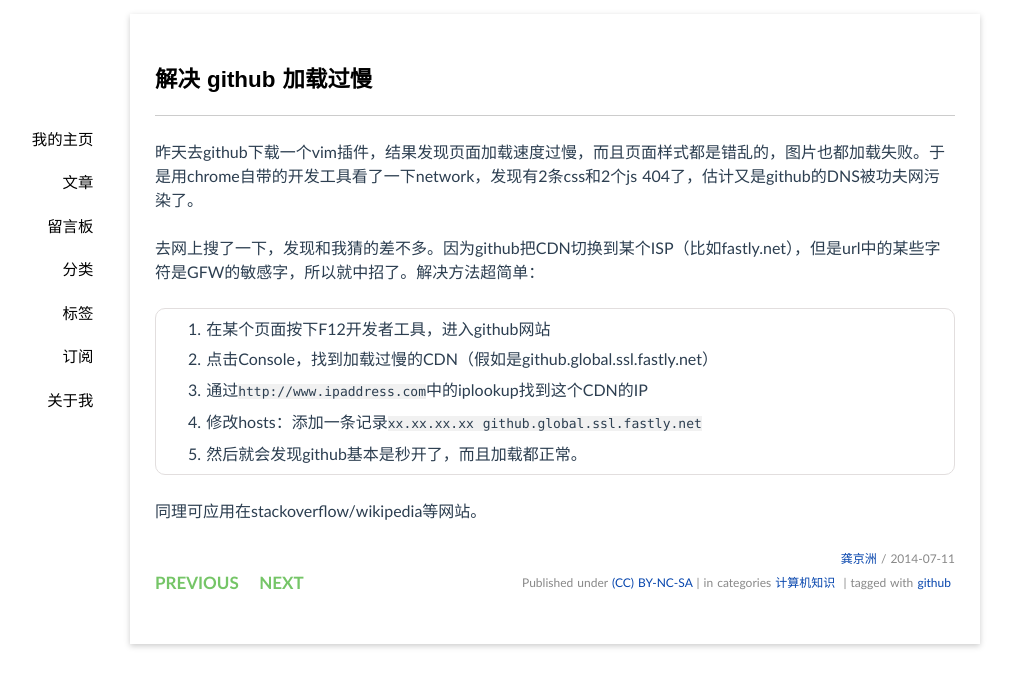
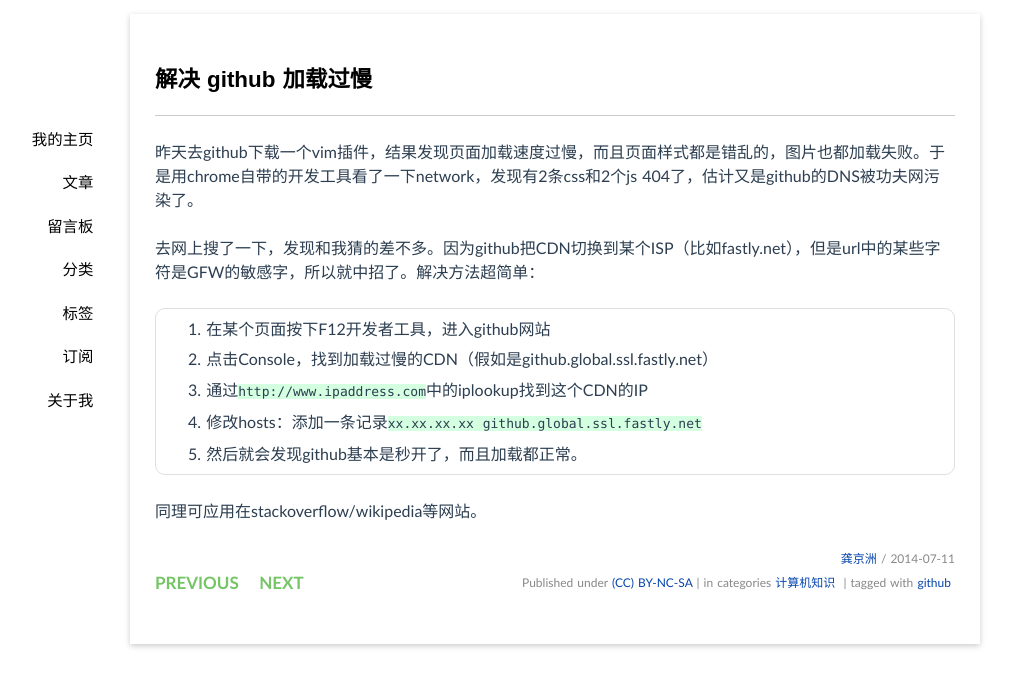
Before and after one commit to jzoe/post, a Jekyll site: the page built from _posts/2014-07-11-github-rapid.md, in a window 1280 px wide. Shown: the top 687 px of the page, without its empty margins (85-1098 px from the left). Built offline with Jekyll 4.4.1, drawn with Linux system fonts in a browser that asks for light colours; Markdown is read by kramdown in place of the engine named in the settings; comment, search, counter and statistics services are not loaded.

Commit message:
alter the code background color

```diff
--- a/media/css/style.css
+++ b/media/css/style.css
@@ -90,7 +90,7 @@
 h3{font-family:"Cuprum","Hiragino Sans GB","Microsoft YaHei",sans-serif;font-size:1.2em;color:#222;padding: .5em 0em;margin:0em 0em}
 h4{font-family:"Cuprum","Hiragino Sans GB","Microsoft YaHei",sans-serif;font-size:1em;color:#333;}
 pre,code{font-family:Menlo,"Andale Mono",Consolas,"Courier New",Monaco,monospace;font-size:13px;}
-code{background-color:rgba(208, 208, 208, 0.29);}
+code{background-color:#D4FFE0;}
 embed,object,iframe{display:block;margin:4px auto;}
 .gist{font-size: 12px;line-height:1.6;}
 
@@ -204,6 +204,6 @@
 #menuIndex a:hover {text-decoration:none;}
 #menuIndex ul {margin-bottom:10px;}
 #menuIndex ul li{font-size:12px;margin-bottom:5px;word-wrap:break-word;padding-left:10px;}
-#menuIndex ul li.on{background-color:#f5f5f5;}
+#menuIndex ul li.on{background-color:#A3EAB8;}
 #menuIndex li.h1{font-size:14px;font-weight:normal;padding-left:0;margin-bottom:10px;}
 #menuIndex li.h3{padding-left:25px;}
--- a/media/js/sidenav.js
+++ b/media/js/sidenav.js
@@ -53,11 +53,11 @@
             var h3 = heading.h3;
 
             for(var i=0;i<h2.length;i++){
-                tmpl += '<li style="list-style-type:circle;font-size:12px;"><a href="#" data-id="'+h2[i].id+'">'+h2[i].name+'</a></li>';
+                tmpl += '<li style="list-style-type:circle;font-size:12px;word-break: break-word;"><a href="#" data-id="'+h2[i].id+'">'+h2[i].name+'</a></li>';
 
                 if(h3[i]){
                     for(var j=0;j<h3[i].length;j++){
-                        tmpl += '<li class="h3" style="list-style-type:none;font-size:8px;"><a href="#" data-id="'+h3[i][j].id+'">'+h3[i][j].name+'</a></li>';
+                        tmpl += '<li class="h3" style="list-style-type:none;font-size:8px;word-break: break-word;"><a href="#" data-id="'+h3[i][j].id+'">'+h3[i][j].name+'</a></li>';
                     }
                 }
             }
```
